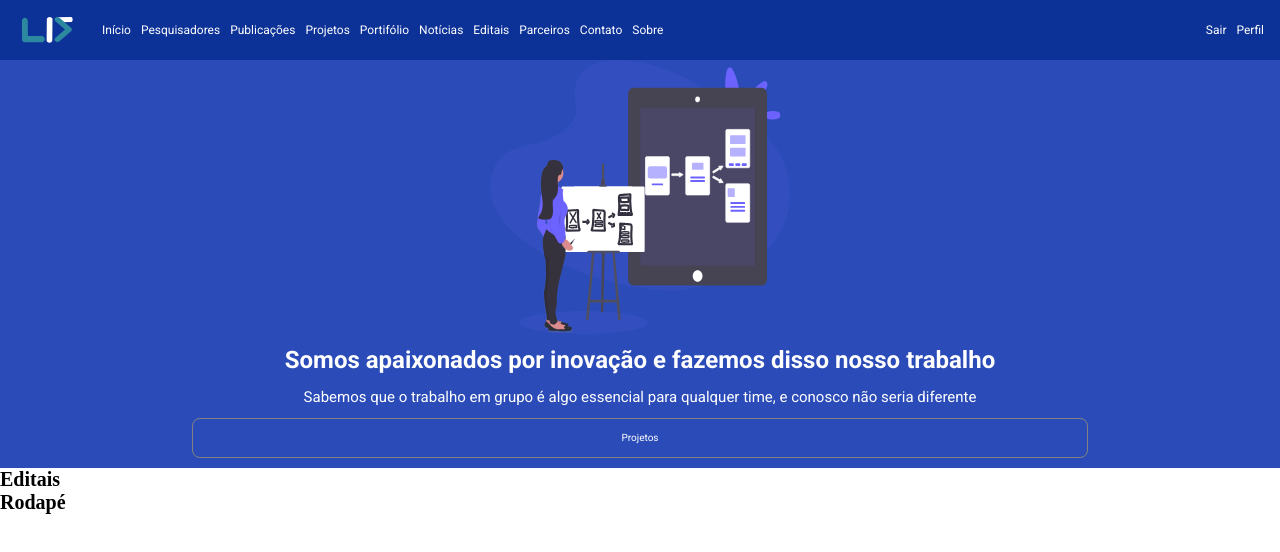
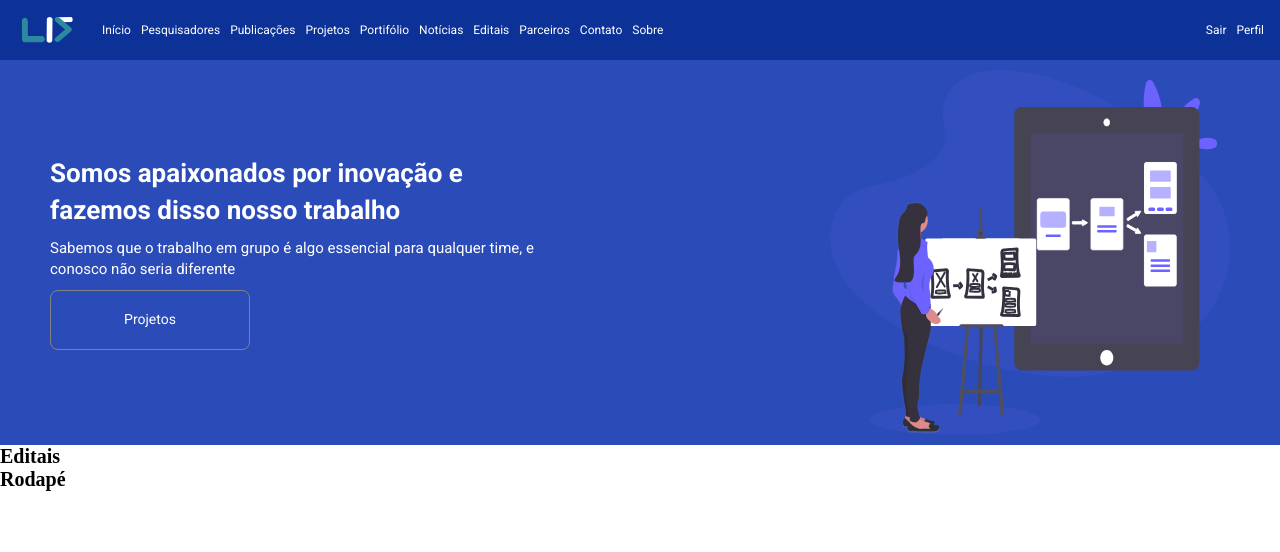
Before and after one commit to reudismam/LIS-lab, a React (Create React App) app: page /editais in a window 1280 px wide. Shown: the top 552 px of the page. Built offline with nearby package versions, Linux system fonts and the light colour scheme.

Commit message:
Adding grid.

```diff
--- a/src/components/Header/Banner/index.tsx
+++ b/src/components/Header/Banner/index.tsx
@@ -3,11 +3,27 @@
 import Img from '../../../assets/images/Home/inicio.svg';
 import BannerImg from '../BannerImg';
 import BannerMessage from '../BannerMessage';
+import {MessageContainer} from '../BannerMessage';
 
 const BannerContainer = styled.div`
     display: flex;
     flex-direction: column;
     align-items: center;
+
+    @media(min-width: 768px) {
+        display: grid;
+        grid-template-columns: 3fr 1fr 1fr;
+        grid-template-areas:
+            "message message message figure figure";
+
+        & ${BannerImg} {
+            grid-area: figure;
+        }
+
+        & ${MessageContainer} {
+            grid-area: message;
+        }
+    }
 `
 
 export default function Banner() {
--- a/src/components/Header/BannerImg/index.tsx
+++ b/src/components/Header/BannerImg/index.tsx
@@ -2,6 +2,16 @@
 
 const BannerImg = styled.img`
     width: 300px;
+    padding: 10px 0;
+
+    @media(min-width: 768px) {
+        margin-right: 50px;
+        width: 400px;
+    }
+
+    @media(min-width: 768px) and (max-width: 1080px) {
+        width: 300px;
+    }
 `
 
 export default BannerImg;
--- a/src/components/Header/BannerMessage/index.tsx
+++ b/src/components/Header/BannerMessage/index.tsx
@@ -2,7 +2,7 @@
 import styled from 'styled-components';
 import { Link } from 'react-router-dom';
 
-const MessageContainer = styled.div`
+export const MessageContainer = styled.div`
     width: 70%;
     color: var(--branco);
     font-family: 'Roboto', sans-serif;
@@ -10,10 +10,27 @@
     margin-top: 10px;
     margin-bottom: 10px;
     line-height: 1.4;
+
+    @media(min-width: 768px) {
+        width: 500px;
+        display: flex;
+        flex-direction: column;
+        justify-content: start;
+        text-align: start;
+        margin-left: 50px;
+    }
+
+    @media(min-width: 768px) and (max-width: 1080px) {
+        width: 350px;
+    }
 `
 
 const Title = styled.h1`
     font-size: 2.4rem;
+
+    @media(min-width: 1080px) {
+        font-size: 2.6rem;
+    }
 `
 
 const Description = styled.h2`
@@ -24,12 +41,17 @@
 const Button = styled(Link)`
     display: flex;
     border: 1px solid var(--cinza);
-    height: 4rem;
+    height: 6rem;
     justify-content: center;
     align-items: center;
     color: var(--branco);
     text-decoration: none;
     border-radius: 0.8rem;
+    font-size: 1.4rem;
+
+    @media(min-width: 768px) {
+        width: 200px;
+    }
 `
 
 export default function Message() {
```
